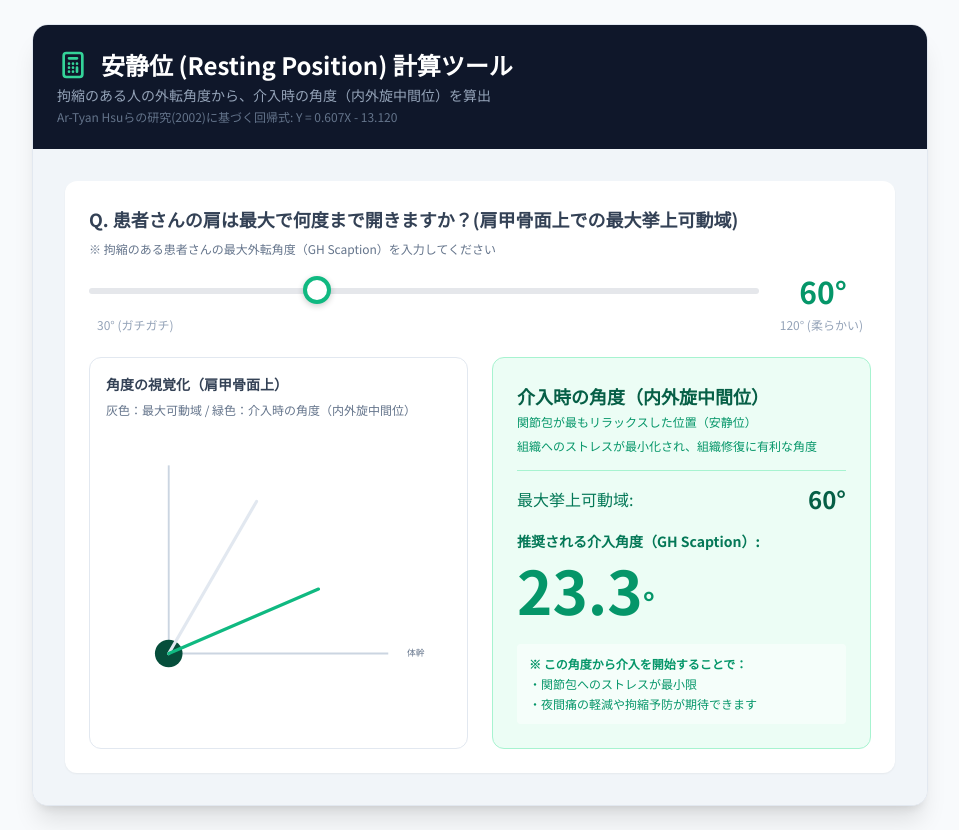
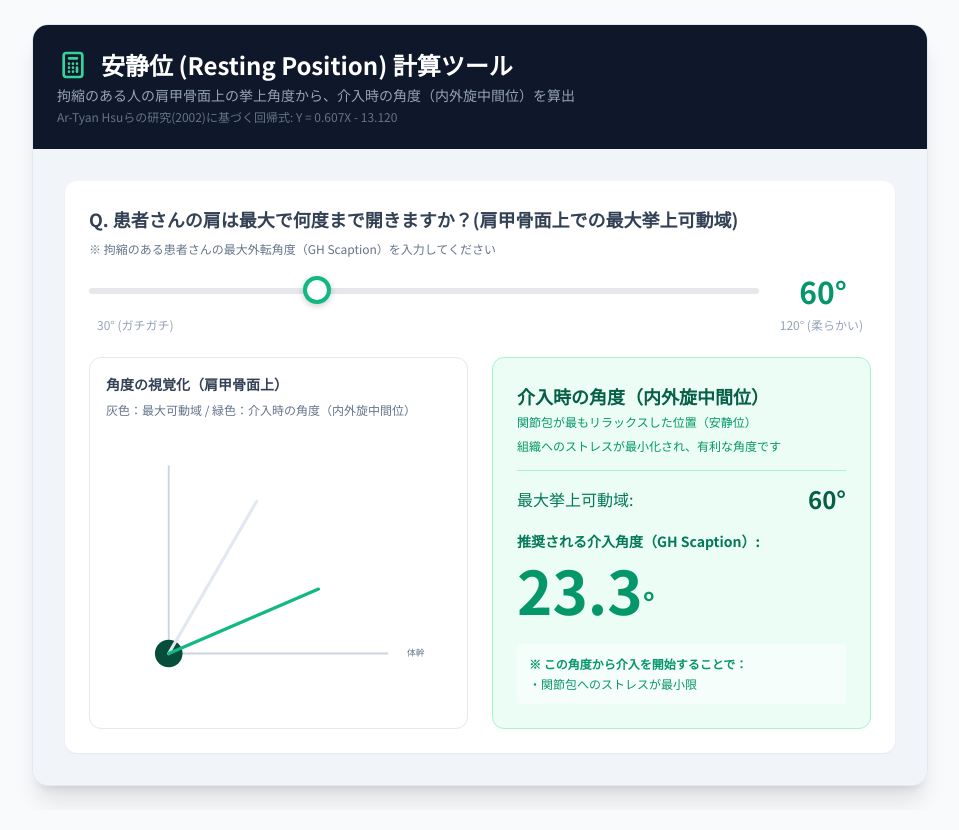
Before and after one commit to kotashimizu/resting-position, a plain HTML site: page index.html in a window 1280 px wide. Shown: the whole page, without its empty margins (160-1119 px from the left). Drawn offline with nearby package versions, Linux system fonts and the light colour scheme.

Commit message:
Remove resting-position.html (unused file)

```diff
--- a/index.html
+++ b/index.html
@@ -66,7 +66,7 @@
                 </svg>
                 <span class="flex-1 min-w-0">安静位 (Resting Position) 計算ツール</span>
             </h1>
-            <p class="text-slate-400 text-xs sm:text-sm mt-1">拘縮のある人の外転角度から、介入時の角度（内外旋中間位）を算出</p>
+            <p class="text-slate-400 text-xs sm:text-sm mt-1">拘縮のある人の肩甲骨面上の挙上角度から、介入時の角度（内外旋中間位）を算出</p>
             <p class="text-slate-500 text-xs mt-1">Ar-Tyan Hsuらの研究(2002)に基づく回帰式: Y = 0.607X - 13.120</p>
         </div>
 
@@ -139,7 +139,7 @@
                     <div class="bg-emerald-50 rounded-xl p-4 sm:p-6 border border-emerald-200">
                         <h2 class="text-base sm:text-lg font-bold text-emerald-800 mb-1">介入時の角度（内外旋中間位）</h2>
                         <p class="text-xs text-emerald-600 mb-1 sm:mb-2">関節包が最もリラックスした位置（安静位）</p>
-                        <p class="text-xs text-emerald-600 mb-3 sm:mb-4">組織へのストレスが最小化され、組織修復に有利な角度</p>
+                        <p class="text-xs text-emerald-600 mb-3 sm:mb-4">組織へのストレスが最小化され、有利な角度です</p>
 
                         <div class="border-t border-emerald-200 my-3"></div>
 
@@ -160,7 +160,6 @@
                         <div class="mt-4 sm:mt-6 text-xs text-emerald-600 bg-white/50 p-2 sm:p-3 rounded space-y-1">
                             <p class="font-semibold">※ この角度から介入を開始することで：</p>
                             <p>・関節包へのストレスが最小限</p>
-                            <p>・夜間痛の軽減や拘縮予防が期待できます</p>
                         </div>
                     </div>
                 </div>
```
Also changed, not shown: CleanShot 2025-11-20 at 16.49.30.png (added).
